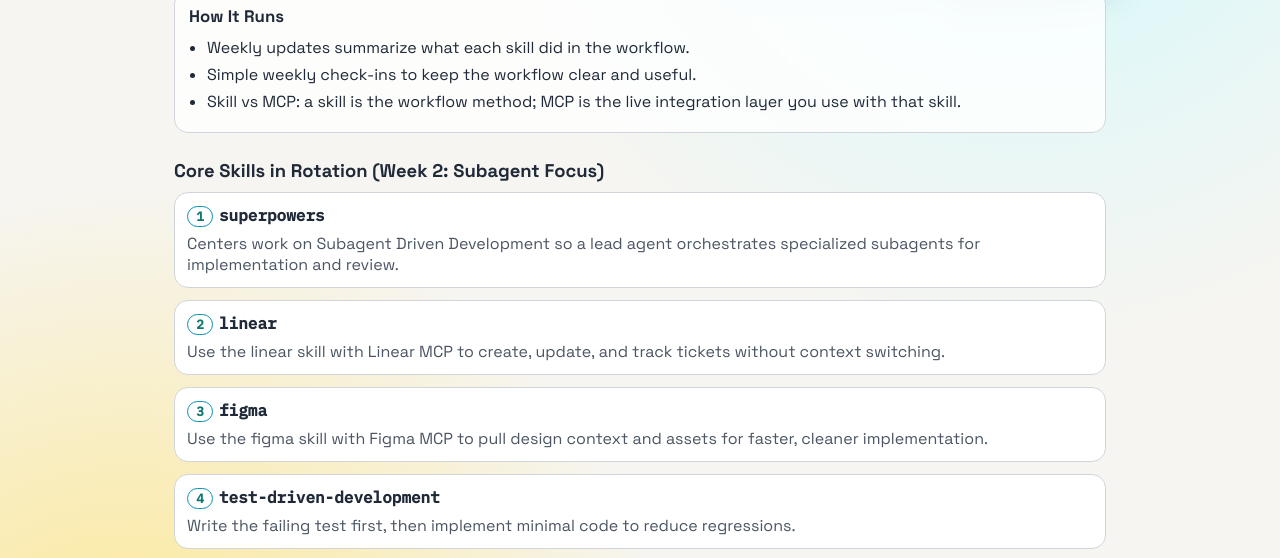
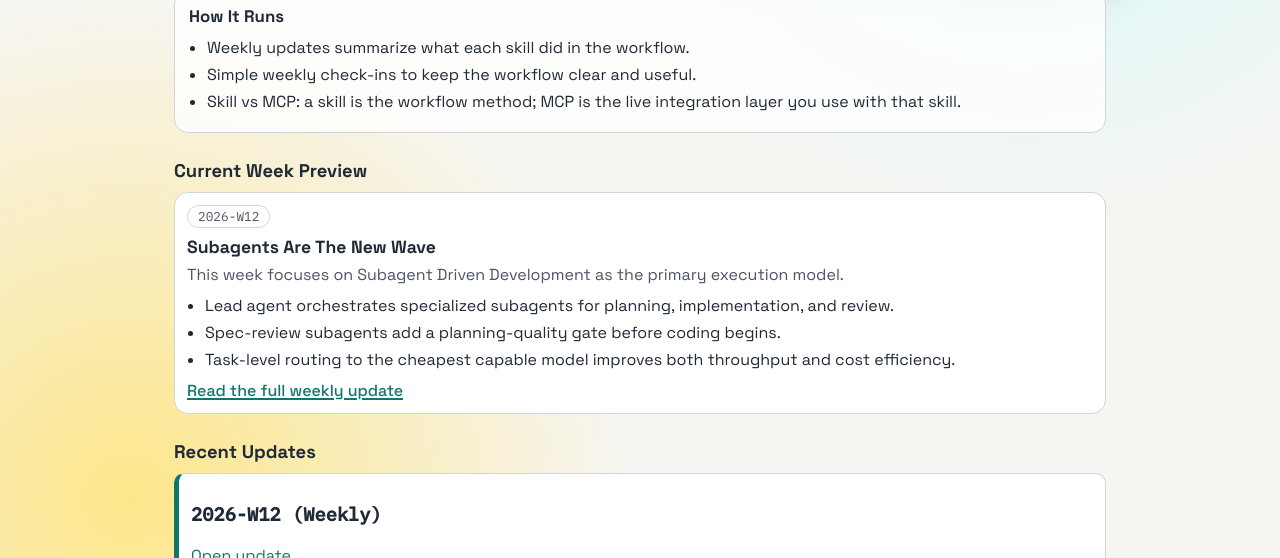
Before and after one commit to RyanFischback/skills-tracker-repo, a plain HTML site: page index.html in a window 1280 px wide. Shown: the part 364-922 px from the top of the page. Drawn offline with Linux system fonts and the light colour scheme.

Commit message:
Render current-week snippet preview from isolated config

```diff
--- a/index.html
+++ b/index.html
@@ -209,6 +209,39 @@
         margin-bottom: 6px;
       }
 
+      .preview-meta {
+        display: inline-block;
+        margin-bottom: 8px;
+        border: 1px solid var(--stroke);
+        border-radius: 999px;
+        padding: 2px 10px;
+        font-size: 0.8rem;
+        color: var(--muted);
+      }
+
+      .preview-headline {
+        margin: 0 0 6px;
+        font-size: 1.1rem;
+        line-height: 1.25;
+      }
+
+      .preview-subheader {
+        margin-bottom: 10px;
+      }
+
+      .preview-points {
+        margin: 0 0 10px;
+        padding-left: 18px;
+      }
+
+      .preview-points li + li {
+        margin-top: 6px;
+      }
+
+      .preview-link {
+        font-weight: 500;
+      }
+
       .skill-num {
         display: inline-block;
         min-width: 26px;
@@ -316,34 +349,9 @@
 
       <section>
         <div class="skills-head">
-          <h2 class="section-title">Core Skills in Rotation (Week 2: Subagent Focus)</h2>
+          <h2 id="week-preview-title" class="section-title"></h2>
         </div>
-        <div class="skills-grid">
-          <article class="skill-card">
-            <strong><span class="skill-num">1</span><span class="mono">superpowers</span></strong>
-            <p>Centers work on Subagent Driven Development so a lead agent orchestrates specialized subagents for implementation and review.</p>
-          </article>
-          <article class="skill-card">
-            <strong><span class="skill-num">2</span><span class="mono">linear</span></strong>
-            <p>Use the linear skill with Linear MCP to create, update, and track tickets without context switching.</p>
-          </article>
-          <article class="skill-card">
-            <strong><span class="skill-num">3</span><span class="mono">figma</span></strong>
-            <p>Use the figma skill with Figma MCP to pull design context and assets for faster, cleaner implementation.</p>
-          </article>
-          <article class="skill-card">
-            <strong><span class="skill-num">4</span><span class="mono">test-driven-development</span></strong>
-            <p>Write the failing test first, then implement minimal code to reduce regressions.</p>
-          </article>
-          <article class="skill-card">
-            <strong><span class="skill-num">5</span><span class="mono">systematic-debugging</span></strong>
-            <p>Use hypotheses and checks to isolate root cause instead of guessing.</p>
-          </article>
-          <article class="skill-card">
-            <strong><span class="skill-num">6</span><span class="mono">verification-before-completion</span></strong>
-            <p>Run fresh verification before marking anything complete.</p>
-          </article>
-        </div>
+        <div id="week-preview" class="skills-grid"></div>
       </section>
 
       <h2 class="section-title">Recent Updates</h2>
@@ -358,5 +366,39 @@
         </article>
       </section>
     </main>
+    <script>
+      // Weekly homepage snippet configuration lives in one place for easy rotation.
+      const WEEK_PREVIEW_CONFIG = {
+        sectionTitle: "Current Week Preview",
+        currentWeek: {
+          label: "2026-W12",
+          headline: "Subagents Are The New Wave",
+          subheader: "This week focuses on Subagent Driven Development as the primary execution model.",
+          bullets: [
+            "Lead agent orchestrates specialized subagents for planning, implementation, and review.",
+            "Spec-review subagents add a planning-quality gate before coding begins.",
+            "Task-level routing to the cheapest capable model improves both throughput and cost efficiency."
+          ],
+          docPath: "skills/updates/2026-W12.md"
+        }
+      };
+
+      const previewTitle = document.getElementById("week-preview-title");
+      const previewRoot = document.getElementById("week-preview");
+      const { sectionTitle, currentWeek } = WEEK_PREVIEW_CONFIG;
+
+      previewTitle.textContent = sectionTitle;
+      previewRoot.innerHTML = `
+        <article class="skill-card">
+          <div class="preview-meta mono">${currentWeek.label}</div>
+          <h3 class="preview-headline">${currentWeek.headline}</h3>
+          <p class="preview-subheader">${currentWeek.subheader}</p>
+          <ul class="preview-points">
+            ${currentWeek.bullets.map((point) => `<li>${point}</li>`).join("")}
+          </ul>
+          <a class="preview-link" href="viewer.html?doc=${currentWeek.docPath}">Read the full weekly update</a>
+        </article>
+      `;
+    </script>
   </body>
 </html>
```
